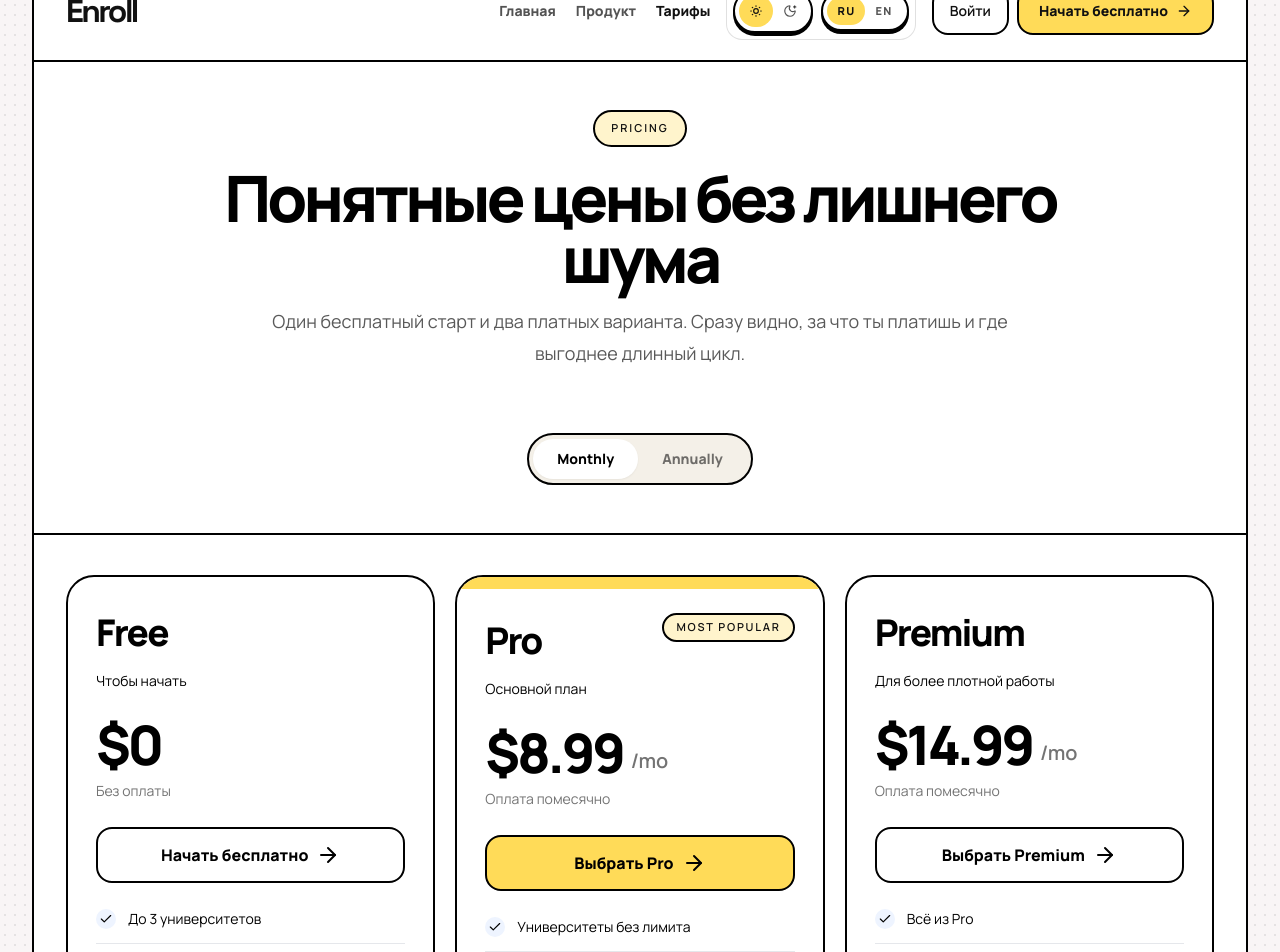
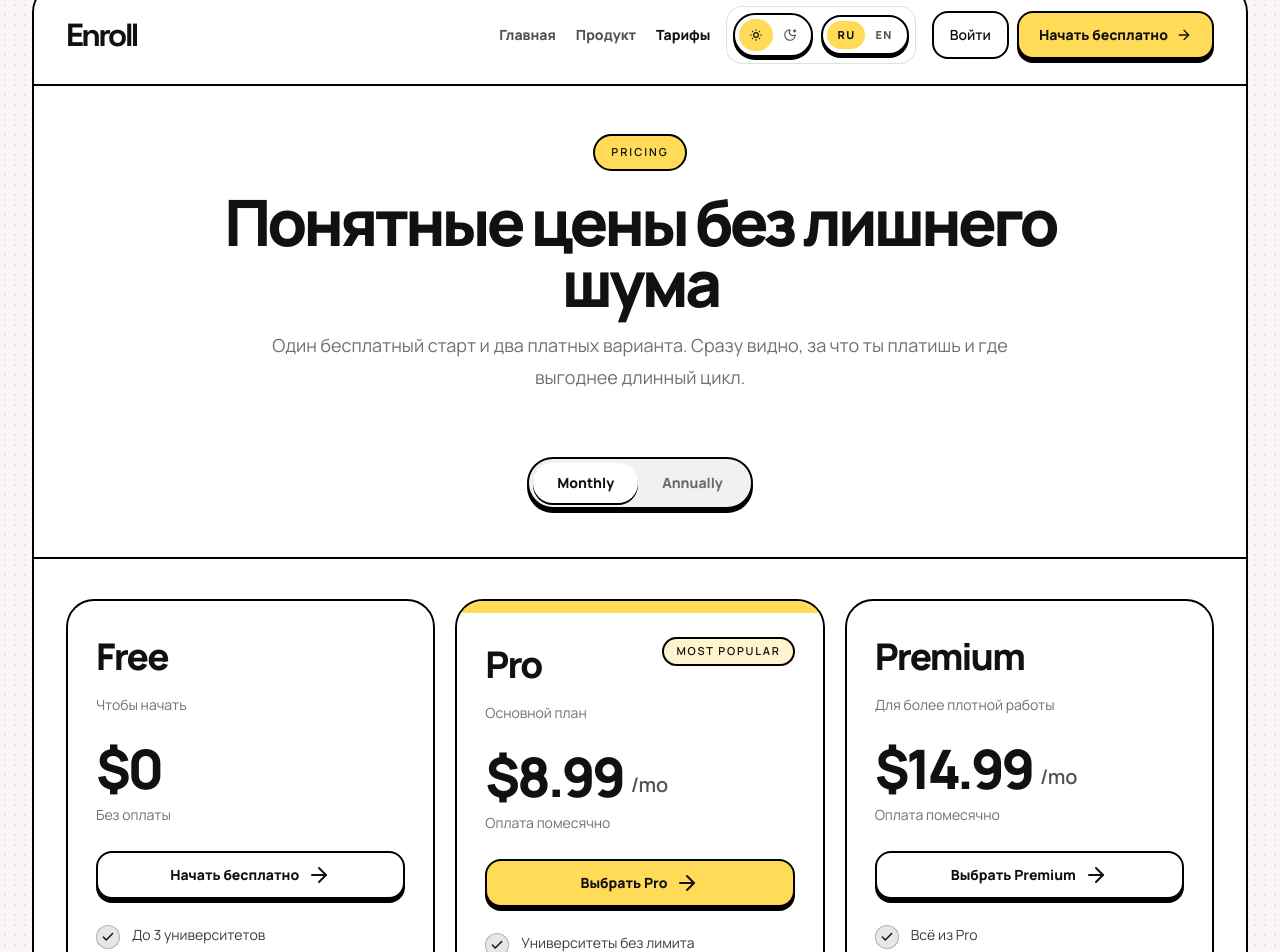
Before and after one commit to FullStraing/Enroll, a Next.js app in the folder frontend/: page /pricing in a window 1280 px wide. Shown: the part 40-992 px from the top of the page. Built offline with nearby package versions, Linux system fonts and the light colour scheme; no server answers.

Commit message:
Polish marketing dark mode and pricing UX

```diff
--- a/frontend/app/globals.css
+++ b/frontend/app/globals.css
@@ -21,6 +21,9 @@
   --enroll-marketing-cyan: #daf5f0;
   --enroll-marketing-sand: #f3ede2;
   --enroll-marketing-orange: #f8d6b3;
+  --enroll-marketing-icon-chip: rgba(17, 17, 17, 0.12);
+  --enroll-marketing-icon-chip-border: rgba(17, 17, 17, 0.14);
+  --enroll-marketing-icon-fg: #111111;
   --enroll-strong-border: #000000;
   --enroll-strong-shadow: #000000;
   --enroll-surface-border: rgba(0, 0, 0, 0.12);
@@ -53,6 +56,9 @@ html.dark {
   --enroll-marketing-cyan: #bfe4de;
   --enroll-marketing-sand: #e7ddca;
   --enroll-marketing-orange: #efcda6;
+  --enroll-marketing-icon-chip: rgba(17, 17, 17, 0.18);
+  --enroll-marketing-icon-chip-border: rgba(17, 17, 17, 0.12);
+  --enroll-marketing-icon-fg: #111111;
   --enroll-strong-border: #d4dbd7;
   --enroll-strong-shadow: rgba(0, 0, 0, 0.42);
   --enroll-surface-border: rgba(236, 241, 239, 0.12);
--- a/frontend/app/pricing/page.tsx
+++ b/frontend/app/pricing/page.tsx
@@ -9,7 +9,7 @@ export default function PricingPage() {
   const primaryHref = token ? "/dashboard" : introQuizLinked ? "/register" : "/intro-quiz";
 
   return (
-    <main className="marketing-shell min-h-screen bg-transparent text-black md:px-8">
+    <main className="marketing-shell min-h-screen bg-transparent px-4 py-6 text-[var(--enroll-fg)] md:px-8">
       <div className="mx-auto max-w-7xl overflow-hidden rounded-[28px] border-2 border-black bg-white shadow-[0_10px_0_#000]">
         <MarketingHeader
           initialHasSession={Boolean(token)}
--- a/frontend/components/landing/landing-auth-actions.tsx
+++ b/frontend/components/landing/landing-auth-actions.tsx
@@ -5,6 +5,7 @@ import Link from "next/link";
 import { ArrowRight } from "lucide-react";
 import { useAuth } from "@/components/auth-provider";
 import { useMessages } from "@/components/locale-provider";
+import { marketingPrimaryButtonSmClass } from "@/components/landing/marketing-chrome";
 import { getToken, hasStoredAccessToken } from "@/lib/auth";
 
 function accountLabel(name: string | undefined, username: string | undefined, fallback: string) {
@@ -13,12 +14,14 @@ function accountLabel(name: string | undefined, username: string | undefined, fa
 
 function useLandingAccountState(initialHasSession: boolean) {
   const { status, profile } = useAuth();
-  const [hasStoredToken] = useState(() => hasStoredAccessToken());
+  const [hasStoredToken, setHasStoredToken] = useState(false);
 
   useEffect(() => {
-    if (!hasStoredToken) return;
+    const storedToken = hasStoredAccessToken();
+    if (!storedToken) return;
+    setHasStoredToken(true);
     getToken();
-  }, [hasStoredToken]);
+  }, []);
 
   const hasAccount = status === "authenticated" || hasStoredToken || (status === "loading" && initialHasSession);
 
@@ -87,8 +90,7 @@ export function LandingAuthActions({
       <LandingPrimaryLink
         fallbackHref={primaryHref}
         initialHasSession={initialHasSession}
-        className="inline-flex h-12 items-center gap-2 rounded-2xl border-2 border-[var(--enroll-strong-border)] px-5 text-sm font-black text-[var(--enroll-strong-fg)] transition hover:-translate-y-0.5 hover:shadow-[0_4px_0_var(--enroll-strong-shadow)]"
-        style={{ backgroundColor: "var(--enroll-yellow)" }}
+        className={marketingPrimaryButtonSmClass}
       >
         {messages.common.startFree}
         <ArrowRight className="h-4 w-4" />
--- a/frontend/components/landing/marketing-chrome.tsx
+++ b/frontend/components/landing/marketing-chrome.tsx
@@ -8,6 +8,7 @@ import { LandingAuthActions } from "@/components/landing/landing-auth-actions";
 import { LanguageSwitcher } from "@/components/language-switcher";
 import { ThemeSwitcher } from "@/components/theme-switcher";
 import { useMessages } from "@/components/locale-provider";
+import { cn } from "@/lib/utils";
 
 type MarketingHeaderProps = {
   initialHasSession: boolean;
@@ -21,6 +22,36 @@ function navClass(active: boolean) {
   return active
     ? "text-[var(--enroll-fg)]"
     : "text-[var(--enroll-muted-strong)] transition hover:text-[var(--enroll-fg)]";
+}
+
+export const marketingPrimaryButtonClass =
+  "inline-flex items-center justify-center gap-2 rounded-2xl border-2 border-[var(--enroll-strong-border)] bg-[var(--enroll-yellow)] text-[var(--enroll-strong-fg)] font-black shadow-[0_4px_0_var(--enroll-strong-shadow)] transition hover:-translate-y-0.5 hover:bg-[color-mix(in_srgb,var(--enroll-yellow)_92%,white)] hover:shadow-[0_6px_0_var(--enroll-strong-shadow)] active:translate-y-0.5 active:shadow-[0_2px_0_var(--enroll-strong-shadow)]";
+
+export const marketingPrimaryButtonLgClass = `${marketingPrimaryButtonClass} h-14 w-full px-6 text-base sm:w-auto sm:px-8 sm:text-lg`;
+
+export const marketingPrimaryButtonSmClass = `${marketingPrimaryButtonClass} h-12 px-5 text-sm`;
+
+export const marketingSecondaryButtonLgClass =
+  "inline-flex h-14 w-full items-center justify-center gap-2 rounded-2xl border-2 border-[var(--enroll-strong-border)] bg-[var(--enroll-surface-elevated)] px-6 text-base font-black text-[var(--enroll-fg)] shadow-[0_4px_0_var(--enroll-strong-shadow)] transition hover:-translate-y-0.5 hover:bg-[color-mix(in_srgb,var(--enroll-fg)_4%,var(--enroll-surface-elevated))] hover:shadow-[0_6px_0_var(--enroll-strong-shadow)] active:translate-y-0.5 active:shadow-[0_2px_0_var(--enroll-strong-shadow)] sm:w-auto sm:px-8 sm:text-lg";
+
+export function MarketingIconChip({
+  children,
+  className = "",
+}: {
+  children: ReactNode;
+  className?: string;
+}) {
+  return (
+    <div
+      className={cn(
+        "flex h-14 w-14 items-center justify-center rounded-2xl border shadow-[inset_0_1px_0_rgba(255,255,255,0.12)]",
+        "border-[var(--enroll-marketing-icon-chip-border)] bg-[var(--enroll-marketing-icon-chip)] text-[var(--enroll-marketing-icon-fg)]",
+        className,
+      )}
+    >
+      {children}
+    </div>
+  );
 }
 
 export function MarketingHeader({
--- a/frontend/components/landing/pricing-table.tsx
+++ b/frontend/components/landing/pricing-table.tsx
@@ -5,6 +5,7 @@ import { ArrowRight, Check, X } from "lucide-react";
 import { Badge } from "@/components/ui/badge";
 import { useLocale } from "@/components/locale-provider";
 import { LandingPrimaryLink } from "@/components/landing/landing-auth-actions";
+import { marketingPrimaryButtonSmClass } from "@/components/landing/marketing-chrome";
 import { cn } from "@/lib/utils";
 
 type BillingMode = "monthly" | "annual";
@@ -152,11 +153,18 @@ function getPricingContent(locale: "ru" | "en") {
 
 function PlanFeatureRow({ label, included }: { label: string; included: boolean }) {
   return (
-    <div className="flex items-start gap-3 border-t border-black/8 py-3 first:border-t-0 first:pt-0 last:pb-0">
-      <div className={cn("mt-0.5 flex h-5 w-5 shrink-0 items-center justify-center rounded-full", included ? "bg-[#EEF4FF]" : "bg-black/6")}>
-        {included ? <Check className="h-3.5 w-3.5 text-black" /> : <X className="h-3.5 w-3.5 text-black/35" />}
+    <div className="flex items-start gap-3 border-t border-[var(--enroll-surface-border)] py-3 first:border-t-0 first:pt-0 last:pb-0">
+      <div
+        className={cn(
+          "mt-0.5 flex h-6 w-6 shrink-0 items-center justify-center rounded-full border",
+          included
+            ? "border-[var(--enroll-surface-border-strong)] bg-[color-mix(in_srgb,var(--enroll-fg)_10%,var(--enroll-surface-elevated))] text-[var(--enroll-fg)]"
+            : "border-[var(--enroll-surface-border)] bg-[color-mix(in_srgb,var(--enroll-fg)_4%,var(--enroll-surface-elevated))] text-[var(--enroll-muted)]",
+        )}
+      >
+        {included ? <Check className="h-3.5 w-3.5 stroke-[2.5]" /> : <X className="h-3.5 w-3.5 stroke-[2.3]" />}
       </div>
-      <p className={cn("text-sm leading-6", included ? "text-black/82" : "text-black/45")}>{label}</p>
+      <p className={cn("text-sm leading-6", included ? "text-[var(--enroll-fg-soft)]" : "text-[var(--enroll-muted)]")}>{label}</p>
     </div>
   );
 }
@@ -183,16 +191,19 @@ function PlanCard({
   popularLabel: string;
 }) {
   return (
-    <div className="overflow-hidden rounded-[28px] border-2 border-black bg-white shadow-[0_8px_0_#000]">
+    <div className="overflow-hidden rounded-[28px] border-2 border-[var(--enroll-strong-border)] bg-[var(--enroll-surface-elevated)] shadow-[0_8px_0_var(--enroll-strong-shadow)]">
       {highlight ? <div className="h-3 w-full bg-[var(--enroll-yellow)]" /> : null}
       <div className={cn("p-7", highlight ? "pt-6" : "")}>
         <div className="flex items-start justify-between gap-3">
           <div>
-            <h2 className="text-[2.3rem] font-black tracking-[-0.05em] text-black">{name}</h2>
-            <p className="mt-2 text-sm leading-6 text-black/58">{subtitle}</p>
+            <h2 className="text-[2.3rem] font-black tracking-[-0.05em] text-[var(--enroll-fg)]">{name}</h2>
+            <p className="mt-2 text-sm leading-6 text-[var(--enroll-muted)]">{subtitle}</p>
           </div>
           {highlight ? (
-            <Badge variant="primary" className="border-2 border-[var(--enroll-strong-border)] bg-[var(--enroll-yellow-soft)] px-3 py-1 text-[11px] uppercase tracking-[0.16em]">
+            <Badge
+              variant="primary"
+              className="border-2 border-[var(--enroll-strong-border)] bg-[var(--enroll-yellow-soft)] px-3 py-1 text-[11px] uppercase tracking-[0.16em] text-[var(--enroll-strong-fg)]"
+            >
               {popularLabel}
             </Badge>
           ) : null}
@@ -200,13 +211,16 @@ function PlanCard({
 
         <div className="mt-6">
           <div className="flex items-end gap-2">
-            <span className="text-[3.4rem] font-black leading-none tracking-[-0.06em]">{pricing.price}</span>
-            {pricing.period ? <span className="pb-1 text-xl font-semibold text-black/55">{pricing.period}</span> : null}
+            <span className="text-[3.4rem] font-black leading-none tracking-[-0.06em] text-[var(--enroll-fg)]">{pricing.price}</span>
+            {pricing.period ? <span className="pb-1 text-xl font-semibold text-[var(--enroll-muted-strong)]">{pricing.period}</span> : null}
           </div>
-          <p className="mt-2 text-sm leading-6 text-black/55">{pricing.billed}</p>
+          <p className="mt-2 text-sm leading-6 text-[var(--enroll-muted)]">{pricing.billed}</p>
           {pricing.save ? (
             <div className="mt-3">
-              <Badge variant="default" className="border-[var(--enroll-surface-border)] bg-[var(--enroll-yellow-soft)] px-3 py-1 text-[11px] uppercase tracking-[0.16em]">
+              <Badge
+                variant="default"
+                className="border-[var(--enroll-strong-border)] bg-[var(--enroll-yellow)] px-3 py-1 text-[11px] uppercase tracking-[0.16em] text-[var(--enroll-strong-fg)]"
+              >
                 {pricing.save}
               </Badge>
             </div>
@@ -217,8 +231,10 @@ function PlanCard({
           fallbackHref={primaryHref}
           initialHasSession={initialHasSession}
           className={cn(
-            "mt-6 inline-flex w-full items-center justify-center gap-2 rounded-2xl border-2 border-black px-5 py-3.5 text-base font-black transition hover:-translate-y-0.5",
-            highlight ? "bg-[var(--enroll-yellow)]" : "bg-[var(--enroll-surface-elevated)]",
+            "mt-6 w-full text-base",
+            highlight
+              ? marketingPrimaryButtonSmClass
+              : "inline-flex h-12 items-center justify-center gap-2 rounded-2xl border-2 border-[var(--enroll-strong-border)] bg-[var(--enroll-surface-elevated)] px-5 text-sm font-black text-[var(--enroll-fg)] shadow-[0_4px_0_var(--enroll-strong-shadow)] transition hover:-translate-y-0.5 hover:bg-[color-mix(in_srgb,var(--enroll-fg)_4%,var(--enroll-surface-elevated))] hover:shadow-[0_6px_0_var(--enroll-strong-shadow)] active:translate-y-0.5 active:shadow-[0_2px_0_var(--enroll-strong-shadow)]",
           )}
         >
           {cta}
@@ -263,27 +279,36 @@ export function PricingTable({ initialHasSession, primaryHref }: PricingTablePro
     <>
       <section className="border-b-2 border-black px-5 py-10 md:px-8 md:py-12">
         <div className="mx-auto max-w-4xl text-center">
-          <Badge variant="primary" className="border-2 border-black bg-[#FFF4CC] px-4 py-2 text-[11px] uppercase tracking-[0.18em]">
+          <Badge
+            variant="primary"
+            className="border-2 border-[var(--enroll-strong-border)] bg-[var(--enroll-yellow)] px-4 py-2 text-[11px] uppercase tracking-[0.18em] text-[var(--enroll-strong-fg)]"
+          >
             {content.intro.badge}
           </Badge>
-          <h1 className="mt-5 text-[clamp(2.2rem,5vw,4.4rem)] font-black leading-[0.96] tracking-[-0.06em]">{content.intro.title}</h1>
-          <p className="mx-auto mt-4 max-w-3xl text-base leading-7 text-black/65 sm:text-lg sm:leading-8">{content.intro.description}</p>
+          <h1 className="mt-5 text-[clamp(2.2rem,5vw,4.4rem)] font-black leading-[0.96] tracking-[-0.06em] text-[var(--enroll-fg)]">
+            {content.intro.title}
+          </h1>
+          <p className="mx-auto mt-4 max-w-3xl text-base leading-7 text-[var(--enroll-muted)] sm:text-lg sm:leading-8">
+            {content.intro.description}
+          </p>
 
           <div className="mx-auto mt-8 flex max-w-fit flex-col items-center gap-2">
             {billingMode === "annual" ? (
-              <span className="rounded-full bg-[#C86A2E] px-3 py-1 text-[11px] font-black uppercase tracking-[0.16em] text-white">
+              <span className="rounded-full bg-[var(--enroll-yellow)] px-3 py-1 text-[11px] font-black uppercase tracking-[0.16em] text-[var(--enroll-strong-fg)]">
                 {content.intro.saveUpTo}
               </span>
             ) : (
               <span className="h-6" />
             )}
-            <div className="inline-flex rounded-full border-2 border-black bg-[#F4F0E8] p-1">
+            <div className="inline-flex rounded-full border-2 border-[var(--enroll-strong-border)] bg-[color-mix(in_srgb,var(--enroll-fg)_6%,var(--enroll-surface-elevated))] p-1 shadow-[0_4px_0_var(--enroll-strong-shadow)]">
               <button
                 type="button"
                 onClick={() => setBillingMode("monthly")}
                 className={cn(
                   "rounded-full px-6 py-2.5 text-sm font-black transition",
-                  billingMode === "monthly" ? "bg-white text-black shadow-sm" : "text-black/55 hover:text-black",
+                  billingMode === "monthly"
+                    ? "bg-[var(--enroll-surface-elevated)] text-[var(--enroll-fg)] shadow-[0_2px_0_var(--enroll-strong-shadow)]"
+                    : "text-[var(--enroll-muted)] hover:text-[var(--enroll-fg)]",
                 )}
               >
                 {content.intro.monthly}
@@ -293,7 +318,9 @@ export function PricingTable({ initialHasSession, primaryHref }: PricingTablePro
                 onClick={() => setBillingMode("annual")}
                 className={cn(
                   "rounded-full px-6 py-2.5 text-sm font-black transition",
-                  billingMode === "annual" ? "bg-white text-black shadow-sm" : "text-black/55 hover:text-black",
+                  billingMode === "annual"
+                    ? "bg-[var(--enroll-surface-elevated)] text-[var(--enroll-fg)] shadow-[0_2px_0_var(--enroll-strong-shadow)]"
+                    : "text-[var(--enroll-muted)] hover:text-[var(--enroll-fg)]",
                 )}
               >
                 {content.intro.annually}
```
Also changed, not shown: frontend/app/page.tsx (+23 -18 lines), frontend/app/product/page.tsx (+23 -19 lines), 1 other file (tests, documents, lock files or other folders).
